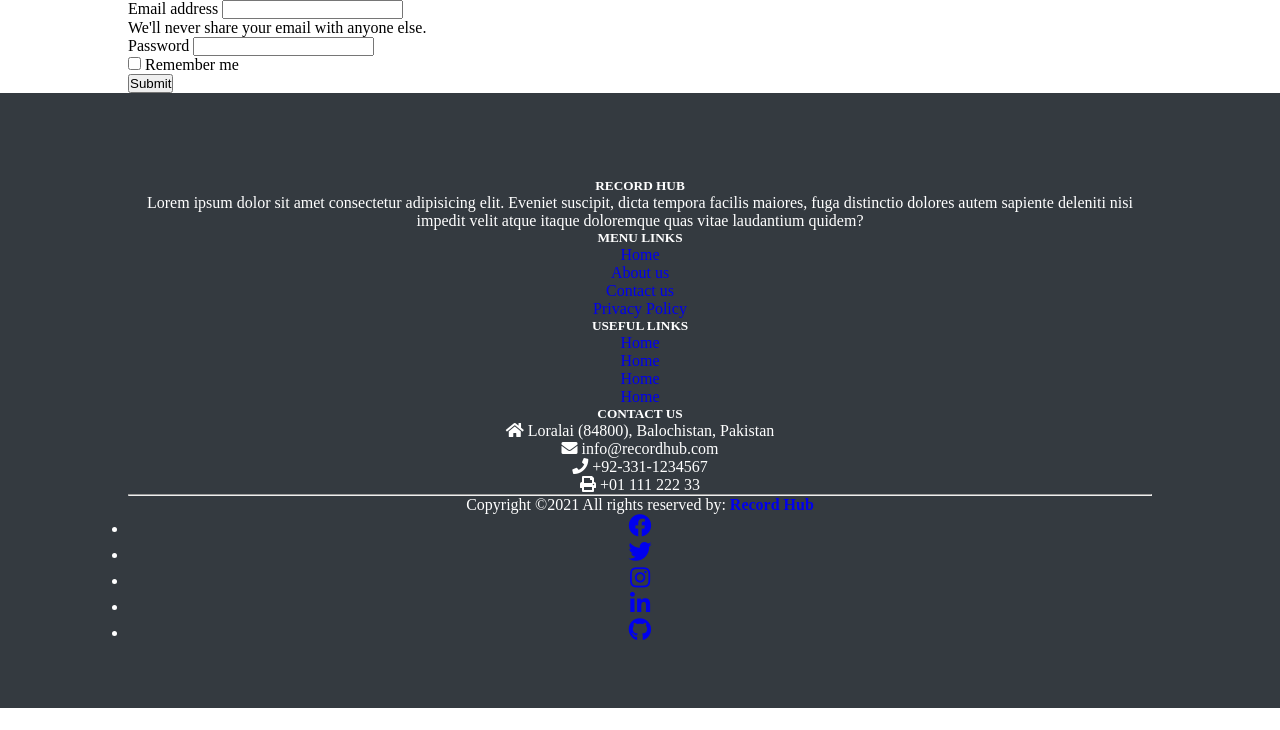
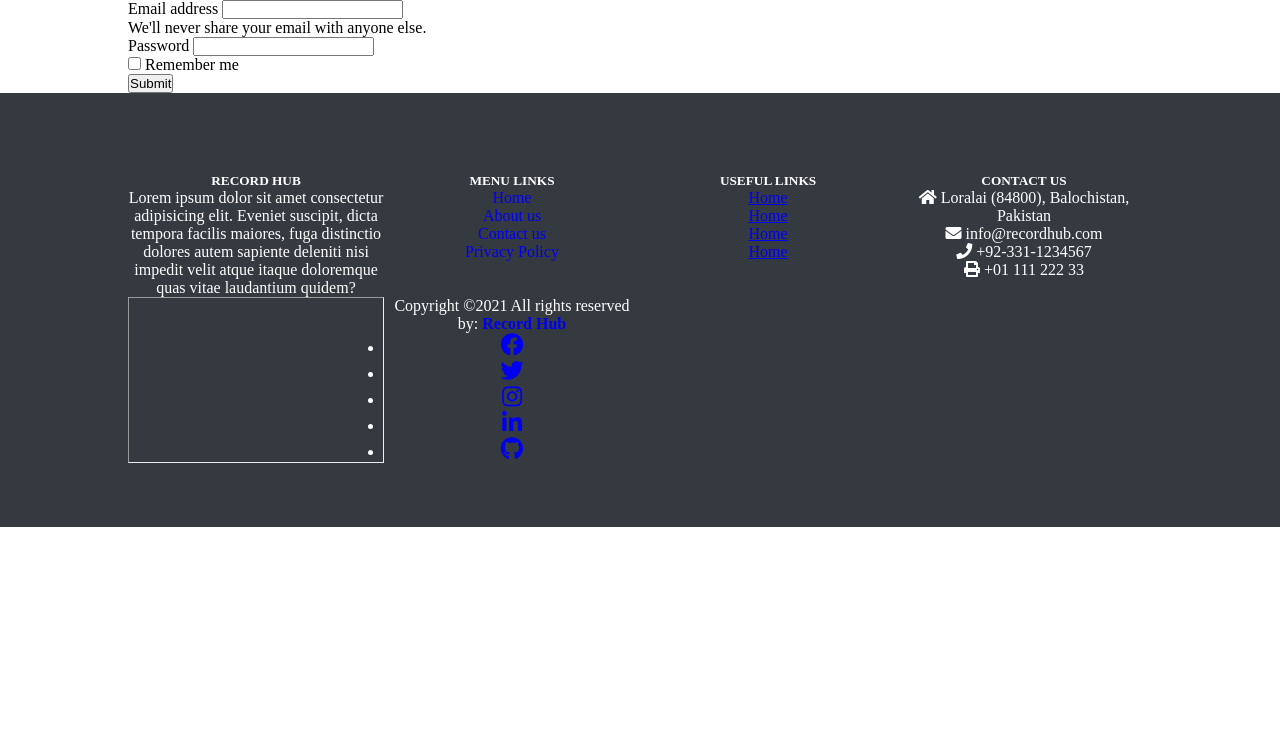
Before and after one commit to Anonster/RecordHub, a Node server app: page /signin in a window 1280 px wide. Shown: the part 70-800 px from the top of the page. Run offline with Node 20, Linux system fonts and the light colour scheme.

Commit message:
Added Grid to footer

```diff
--- a/public/stylesheets/main.css
+++ b/public/stylesheets/main.css
@@ -23,6 +23,10 @@
 
 .none {
   display: none;
+}
+
+.grid {
+  display: grid;
 }
 
 @media (max-width: 992px) {
@@ -138,14 +142,17 @@
   padding-top: 5em;
   padding-bottom: 4em;
   color: white;
-  display: grid;
+}
+footer .grid {
+  grid-template-columns: repeat(4, 25%);
+  grid-template-rows: repeat(2, auto);
 }
 @media (min-width: 992px) {
-  footer .row {
+  footer {
     text-align: center;
   }
 }
-footer .row .main-div {
+footer .main-div {
   margin-top: 0.3em;
 }
 
--- a/views/Partials/footer.ejs
+++ b/views/Partials/footer.ejs
@@ -1,11 +1,10 @@
 <footer>
-   <div class="container text-center text-md-start">
-        <div class="row text-md-start">
-            <div class="main-div col-xl-4 col-lg-4 col-md-3 mx-auto">
+   <div class="container grid text-md-start">
+            <div class="inline-block">
                 <h5 class="text-uppercase mb-4 fw-bold text-info">Record Hub</h5>
                 <p>Lorem ipsum dolor sit amet consectetur adipisicing elit. Eveniet suscipit, dicta tempora facilis maiores, fuga distinctio dolores autem sapiente deleniti nisi impedit velit atque itaque doloremque quas vitae laudantium quidem?</p>
             </div>
-            <div class="col-xl-2 col-lg-2 col-md-2 mx-auto mt-3">
+            <div class="inline-block">
                 <h5 class="text-uppercase mb-4 fw-bold text-info">Menu Links</h5>
                 <p>
                     <a href="/" style="text-decoration: none;" class="text-white">Home</a>
@@ -20,22 +19,22 @@
                     <a href="/" style="text-decoration: none;" class="text-white">Privacy Policy</a>
                 </p>
             </div>
-            <div class="col-xl-2 col-lg-2 col-md-2 mx-auto mt-3">
+            <div class="inline-block">
                 <h5 class="text-uppercase mb-4 fw-bold text-info">Useful Links</h5>
                 <p>
-                    <a href="/" style="text-decoration: none;" class="text-white">Home</a>
+                    <a href="/" class="text-white">Home</a>
                 </p>
                 <p>
-                    <a href="/" style="text-decoration: none;" class="text-white">Home</a>
+                    <a href="/" class="text-white">Home</a>
                 </p>
                 <p>
-                    <a href="/" style="text-decoration: none;" class="text-white">Home</a>
+                    <a href="/" class="text-white">Home</a>
                 </p>
                 <p>
-                    <a href="/" style="text-decoration: none;" class="text-white">Home</a>
+                    <a href="/" class="text-white">Home</a>
                 </p>
             </div>
-            <div class="col-xl-3 col-lg-3 col-md-4  mx-auto mt-3">
+            <div class="inline-block">
                 <h5 class="text-uppercase mb-4 fw-bold text-info">Contact Us</h5>
                 <p>
                     <i class="fas fa-home"></i> Loralai (84800), Balochistan, Pakistan
@@ -50,8 +49,10 @@
                     <i class="fas fa-print"></i> +01 111 222 33
                 </p>
             </div>
-            <hr class="mb-4">
-            <div class="row align-items-center">
+
+            <hr class="mb-4"\>
+
+            <div class="align-items-center">
                 <div class="col-md-7 col-lg-8">
                     <p>Copyright &copy;2021 All rights reserved by:
                         <a href="/" style="text-decoration: none;">
@@ -59,7 +60,7 @@
                         </a>
                     </p>
                 </div>
-                <div class="col-md-5 col-lg-4">
+                <div>
                     <div class="text-center text-md-end">
                         <ul class="list-unstyled list-inline">
                             <li class="list-inline-item">
@@ -81,7 +82,6 @@
                     </div>
                 </div>
             </div>
-        </div>
    </div>
 </footer>
 <!-- Script -->
```
